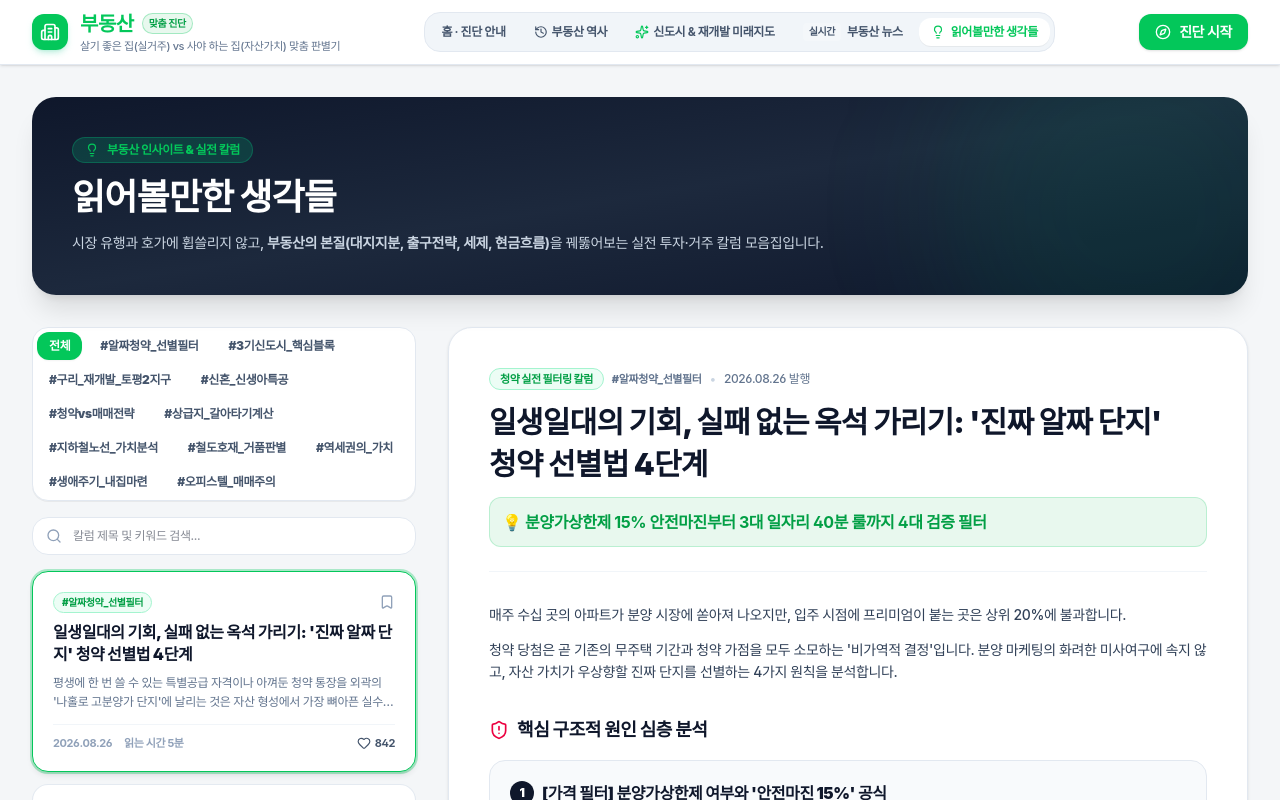
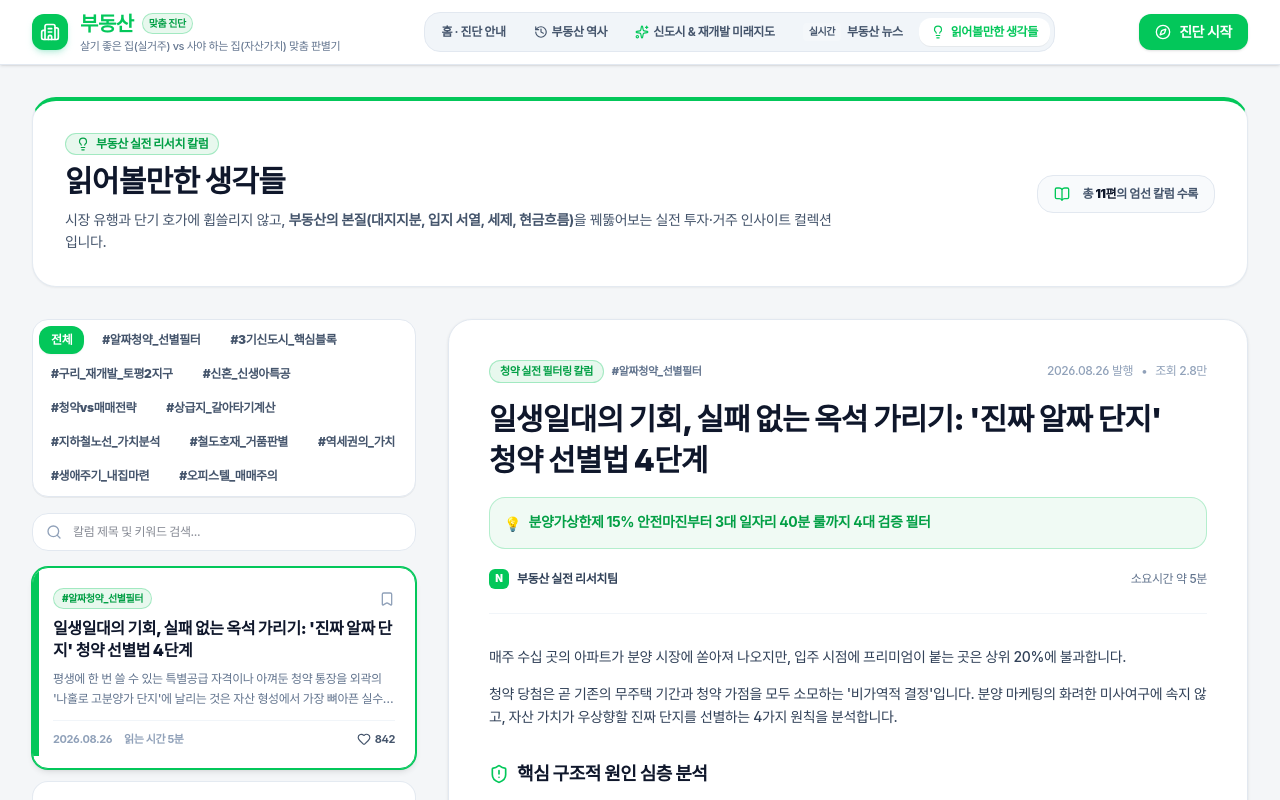
Before and after one commit to alstjrdlek75-lab/realestate, a React (Vite) app: page / in a window 1280 px wide. Both pictures are taken after a click on the button "읽어볼만한 생각들". Shown: the top 800 px of the page. Built offline with nearby package versions, Linux system fonts and the light colour scheme; the HTML template or start-up script is replaced by a standard one; a web font is replaced by a local one.

Commit message:
style: Enhance overall UI to maintain unified Naver Real Estate & Naver Pay clean design system

```diff
--- a/src/components/MyThoughts.tsx
+++ b/src/components/MyThoughts.tsx
@@ -59,33 +59,39 @@ export const MyThoughts: React.FC = () => {
   const allTags = ['전체', ...Array.from(new Set(THOUGHT_ARTICLES.map(a => a.tag)))];
 
   return (
-    <div className="max-w-7xl mx-auto px-4 sm:px-6 lg:px-8 py-8 animate-fadeIn space-y-8">
+    <div className="max-w-7xl mx-auto px-4 sm:px-6 lg:px-8 py-6 sm:py-8 animate-fadeIn space-y-6 sm:space-y-8">
 
-      {/* Top Banner Header */}
-      <div className="bg-gradient-to-br from-slate-900 via-slate-800 to-slate-900 rounded-3xl p-6 sm:p-10 text-white shadow-xl relative overflow-hidden">
-        <div className="absolute top-0 right-0 w-96 h-96 bg-emerald-500/10 rounded-full blur-3xl pointer-events-none -mr-20 -mt-20" />
-        <div className="relative z-10 max-w-3xl space-y-3">
-          <div className="inline-flex items-center gap-2 px-3 py-1 rounded-full bg-emerald-500/20 text-[#03c75a] border border-emerald-500/30 text-xs font-black">
+      {/* Top Banner Header (Naver Land Signature Clean Style) */}
+      <div className="bg-white rounded-3xl border border-slate-200/90 shadow-xs p-6 sm:p-8 relative overflow-hidden border-t-4 border-t-[#03c75a]">
+        <div className="flex flex-col md:flex-row md:items-center justify-between gap-4">
+          <div className="space-y-2 max-w-3xl">
+            <div className="inline-flex items-center gap-1.5 px-2.5 py-0.5 rounded-full bg-[#e8f8ee] text-[#029f45] border border-[#03c75a]/30 text-xs font-black">
               <Lightbulb className="w-3.5 h-3.5" />
-            <span>부동산 인사이트 & 실전 칼럼</span>
+              <span>부동산 실전 리서치 칼럼</span>
             </div>
-          <h1 className="text-2xl sm:text-4xl font-black tracking-tight leading-tight">
+            <h1 className="text-2xl sm:text-3xl font-black tracking-tight text-slate-900 leading-tight">
               읽어볼만한 생각들
             </h1>
-          <p className="text-xs sm:text-sm text-slate-300 leading-relaxed font-medium">
-            시장 유행과 호가에 휩쓸리지 않고, <strong>부동산의 본질(대지지분, 출구전략, 세제, 현금흐름)</strong>을 꿰뚫어보는 실전 투자·거주 칼럼 모음집입니다.
+            <p className="text-xs sm:text-sm text-slate-600 leading-relaxed font-medium">
+              시장 유행과 단기 호가에 휩쓸리지 않고, <strong>부동산의 본질(대지지분, 입지 서열, 세제, 현금흐름)</strong>을 꿰뚫어보는 실전 투자·거주 인사이트 컬렉션입니다.
             </p>
+          </div>
+
+          <div className="flex items-center gap-3 self-start md:self-auto bg-slate-50 px-4 py-2.5 rounded-2xl border border-slate-200 text-xs text-slate-600 font-bold">
+            <BookOpen className="w-4 h-4 text-[#03c75a]" />
+            <span>총 <strong className="text-slate-900">{THOUGHT_ARTICLES.length}편</strong>의 엄선 칼럼 수록</span>
+          </div>
         </div>
       </div>
 
       {/* Main Two-Column Layout */}
-      <div className="grid grid-cols-1 lg:grid-cols-12 gap-8">
+      <div className="grid grid-cols-1 lg:grid-cols-12 gap-6 sm:gap-8">
 
         {/* Left Column: Article List & Filter (4 Cols) */}
         <div className="lg:col-span-4 space-y-4">
 
           {/* Tag Filter Pills */}
-          <div className="flex flex-wrap gap-1.5 p-1 bg-white rounded-2xl border border-slate-200 shadow-2xs">
+          <div className="flex flex-wrap gap-1.5 p-1.5 bg-white rounded-2xl border border-slate-200 shadow-2xs">
             {allTags.map(tag => (
               <button
                 key={tag}
@@ -101,7 +107,7 @@ export const MyThoughts: React.FC = () => {
             ))}
           </div>
 
-          {/* Search Box */}
+          {/* Search Box (Naver Style) */}
           <div className="relative">
             <Search className="w-4 h-4 text-slate-400 absolute left-3.5 top-1/2 -translate-y-1/2" />
             <input
@@ -109,7 +115,7 @@ export const MyThoughts: React.FC = () => {
               value={searchQuery}
               onChange={e => setSearchQuery(e.target.value)}
               placeholder="칼럼 제목 및 키워드 검색..."
-              className="w-full pl-10 pr-4 py-2.5 rounded-2xl bg-white border border-slate-200 text-xs focus:outline-hidden focus:ring-2 focus:ring-[#03c75a]/30 font-medium"
+              className="w-full pl-10 pr-4 py-2.5 rounded-2xl bg-white border border-slate-200 text-xs focus:outline-hidden focus:border-[#03c75a] focus:ring-2 focus:ring-[#03c75a]/20 font-medium"
             />
           </div>
 
@@ -124,20 +130,25 @@ export const MyThoughts: React.FC = () => {
                 <div
                   key={art.id}
                   onClick={() => setActiveArticleId(art.id)}
-                  className={`p-4 sm:p-5 rounded-2xl border transition cursor-pointer flex flex-col justify-between space-y-3 ${
+                  className={`p-4 sm:p-5 rounded-2xl border transition cursor-pointer flex flex-col justify-between space-y-3 relative overflow-hidden ${
                     isActive
-                      ? 'bg-white border-[#03c75a] ring-2 ring-[#03c75a]/30 shadow-md'
-                      : 'bg-white hover:bg-slate-50 border-slate-200/90 shadow-2xs'
+                      ? 'bg-white border-[#03c75a] shadow-md ring-1 ring-[#03c75a]'
+                      : 'bg-white hover:bg-slate-50/80 border-slate-200/90 shadow-2xs'
                   }`}
                 >
+                  {isActive && (
+                    <div className="absolute left-0 top-0 bottom-0 w-1.5 bg-[#03c75a]" />
+                  )}
+
                   <div className="space-y-2">
                     <div className="flex items-center justify-between">
-                      <span className="text-[10px] font-black px-2 py-0.5 rounded-full bg-emerald-50 text-[#029f45] border border-emerald-200">
+                      <span className="text-[10px] font-black px-2 py-0.5 rounded-full bg-[#e8f8ee] text-[#029f45] border border-[#03c75a]/30">
                         {art.tag}
                       </span>
                       <button
                         onClick={(e) => handleToggleBookmark(art.id, e)}
                         className="text-slate-400 hover:text-[#03c75a] transition cursor-pointer"
+                        title="북마크"
                       >
                         <Bookmark className={`w-4 h-4 ${isBookmarked ? 'fill-[#03c75a] text-[#03c75a]' : ''}`} />
                       </button>
@@ -179,18 +190,21 @@ export const MyThoughts: React.FC = () => {
           <div className="bg-white rounded-3xl border border-slate-200 shadow-sm p-6 sm:p-10 space-y-8">
 
             {/* Article Top Header */}
-            <div className="space-y-3 border-b border-slate-100 pb-6">
-              <div className="flex flex-wrap items-center gap-2">
-                <span className="text-[11px] font-black px-2.5 py-0.5 rounded-full bg-emerald-50 text-[#029f45] border border-emerald-200">
+            <div className="space-y-4 border-b border-slate-100 pb-6">
+              <div className="flex flex-wrap items-center justify-between gap-2">
+                <div className="flex items-center gap-2">
+                  <span className="text-[11px] font-black px-2.5 py-0.5 rounded-full bg-[#e8f8ee] text-[#029f45] border border-[#03c75a]/30">
                     {currentArticle.categoryLabel}
                   </span>
                   <span className="text-[11px] font-black text-slate-500">
                     {currentArticle.tag}
                   </span>
-                <span className="text-xs text-slate-300">•</span>
-                <span className="text-xs text-slate-500 font-medium">
-                  {currentArticle.publishedAt} 발행
-                </span>
+                </div>
+                <div className="flex items-center gap-2 text-xs text-slate-400 font-medium">
+                  <span>{currentArticle.publishedAt} 발행</span>
+                  <span>•</span>
+                  <span>조회 {currentArticle.views}</span>
+                </div>
               </div>
 
               <h1 className="text-xl sm:text-3xl font-black text-slate-900 tracking-tight leading-snug break-keep">
@@ -198,24 +212,36 @@ export const MyThoughts: React.FC = () => {
               </h1>
 
               {currentArticle.subtitle && (
-                <p className="text-sm sm:text-base font-bold text-[#029f45] bg-[#e8f8ee] p-3 rounded-xl border border-[#03c75a]/20">
-                  💡 {currentArticle.subtitle}
-                </p>
+                <div className="text-xs sm:text-sm font-bold text-[#029f45] bg-[#f0faf4] p-3.5 rounded-2xl border border-[#03c75a]/25 flex items-start gap-2">
+                  <span className="shrink-0 mt-0.5">💡</span>
+                  <span>{currentArticle.subtitle}</span>
+                </div>
               )}
+
+              {/* Author / Source Meta Bar */}
+              <div className="flex items-center justify-between text-xs text-slate-500 pt-1 font-medium">
+                <div className="flex items-center gap-2">
+                  <div className="w-5 h-5 rounded-md bg-[#03c75a] text-white flex items-center justify-center font-black text-[10px]">
+                    N
+                  </div>
+                  <span className="font-bold text-slate-700">부동산 실전 리서치팀</span>
+                </div>
+                <span>소요시간 약 {currentArticle.readTime}</span>
+              </div>
             </div>
 
             {/* Intro Lead Paragraphs */}
-            <div className="space-y-3 text-xs sm:text-sm text-slate-700 leading-relaxed font-medium">
+            <div className="space-y-3.5 text-xs sm:text-sm text-slate-700 leading-relaxed font-medium">
               {currentArticle.contentParagraphs.map((p, idx) => (
-                <p key={idx}>{p}</p>
+                <p key={idx} className="leading-relaxed">{p}</p>
               ))}
             </div>
 
-            {/* 4 Key Points / Core Structural Reasons */}
+            {/* Core Structural Reasons / Key Points */}
             {currentArticle.keyPoints && currentArticle.keyPoints.length > 0 && (
               <div className="space-y-4">
                 <h3 className="text-base sm:text-lg font-black text-slate-900 flex items-center gap-2">
-                  <ShieldAlert className="w-5 h-5 text-rose-600" />
+                  <ShieldAlert className="w-5 h-5 text-[#03c75a]" />
                   <span>핵심 구조적 원인 심층 분석</span>
                 </h3>
 
@@ -223,10 +249,10 @@ export const MyThoughts: React.FC = () => {
                   {currentArticle.keyPoints.map(point => (
                     <div
                       key={point.num}
-                      className="p-5 rounded-2xl bg-slate-50 border border-slate-200 space-y-2.5 hover:border-slate-300 transition"
+                      className="p-5 sm:p-6 rounded-2xl bg-[#f8faf9] border border-slate-200/90 space-y-3 hover:border-slate-300 transition"
                     >
-                      <div className="flex items-center gap-2">
-                        <span className="w-6 h-6 rounded-full bg-slate-900 text-white font-black text-xs flex items-center justify-center">
+                      <div className="flex items-center gap-2.5">
+                        <span className="w-6 h-6 rounded-full bg-[#03c75a] text-white font-black text-xs flex items-center justify-center shadow-xs">
                           {point.num}
                         </span>
                         <h4 className="text-sm sm:text-base font-black text-slate-900">
@@ -234,12 +260,12 @@ export const MyThoughts: React.FC = () => {
                         </h4>
                       </div>
 
-                      <p className="text-xs sm:text-sm text-slate-600 leading-relaxed font-medium pl-8 whitespace-pre-line">
+                      <p className="text-xs sm:text-sm text-slate-700 leading-relaxed font-medium pl-8 whitespace-pre-line">
                         {point.description}
                       </p>
 
                       {point.quote && (
-                        <div className="ml-8 p-3 rounded-xl bg-white border border-slate-200 text-xs font-bold text-slate-800 italic">
+                        <div className="ml-8 p-3.5 rounded-xl bg-white border-l-4 border-l-[#03c75a] border border-slate-200 text-xs font-bold text-slate-800 shadow-2xs">
                           "{point.quote}"
                         </div>
                       )}
@@ -257,18 +283,18 @@ export const MyThoughts: React.FC = () => {
                   <span>핵심 비교 및 가이드 요약</span>
                 </h3>
 
-                <div className="overflow-x-auto rounded-2xl border border-slate-200">
+                <div className="overflow-x-auto rounded-2xl border border-slate-200 shadow-2xs">
                   <table className="w-full text-left text-xs sm:text-sm border-collapse">
                     <thead>
-                      <tr className="bg-slate-100 border-b border-slate-200 text-slate-800 font-black">
+                      <tr className="bg-slate-100/90 border-b border-slate-200 text-slate-800 font-black">
                         {currentArticle.tableData.headers.map((h, i) => (
                           <th key={i} className={`p-3.5 whitespace-nowrap ${i === 1 ? 'text-[#0066ff]' : i === 2 ? 'text-[#029f45]' : ''}`}>{h}</th>
                         ))}
                       </tr>
                     </thead>
-                    <tbody className="divide-y divide-slate-100 font-medium text-slate-700">
+                    <tbody className="divide-y divide-slate-100 font-medium text-slate-700 bg-white">
                       {currentArticle.tableData.rows.map((row, idx) => (
-                        <tr key={idx} className="hover:bg-slate-50">
+                        <tr key={idx} className="hover:bg-[#f8faf9] transition-colors">
                           <td className="p-3.5 font-bold text-slate-900 bg-slate-50/50 whitespace-nowrap">{row.category}</td>
                           <td className="p-3.5 text-slate-600">{row.col1}</td>
                           <td className="p-3.5 font-bold text-[#029f45]">{row.col2}</td>
@@ -283,11 +309,11 @@ export const MyThoughts: React.FC = () => {
               </div>
             )}
 
-            {/* Final Conclusion Box */}
+            {/* Final Conclusion Box (Naver Pay Clean Green Style) */}
             {currentArticle.conclusion && (
-              <div className="p-5 sm:p-6 rounded-2xl bg-[#e8f8ee] border border-[#03c75a]/30 flex items-start gap-3 text-xs sm:text-sm text-slate-800">
+              <div className="p-5 sm:p-6 rounded-2xl bg-[#e8f8ee] border border-[#03c75a]/35 flex items-start gap-3.5 text-xs sm:text-sm text-slate-800 shadow-2xs">
                 <CheckCircle2 className="w-5 h-5 text-[#03c75a] shrink-0 mt-0.5" />
-                <div className="space-y-1">
+                <div className="space-y-1.5">
                   <strong className="text-slate-900 block font-black text-sm sm:text-base">
                     💡 필자의 최종 결론 및 자산 배분 조언
                   </strong>
@@ -301,7 +327,7 @@ export const MyThoughts: React.FC = () => {
             {/* Footer action bar */}
             <div className="pt-4 border-t border-slate-100 flex flex-wrap items-center justify-between gap-3 text-xs">
               <div className="flex items-center gap-2 text-slate-500 font-bold">
-                <Eye className="w-4 h-4" />
+                <Eye className="w-4 h-4 text-slate-400" />
                 <span>조회수 {currentArticle.views}</span>
               </div>
 
@@ -314,7 +340,7 @@ export const MyThoughts: React.FC = () => {
                       : 'bg-white border-slate-200 text-slate-700 hover:bg-slate-50'
                   }`}
                 >
-                  <Heart className={`w-3.5 h-3.5 ${likedIds.includes(currentArticle.id) ? 'fill-rose-500' : ''}`} />
+                  <Heart className={`w-3.5 h-3.5 ${likedIds.includes(currentArticle.id) ? 'fill-rose-500 text-rose-500' : ''}`} />
                   <span>좋아요 {currentArticle.likes + (likedIds.includes(currentArticle.id) ? 1 : 0)}</span>
                 </button>
 
@@ -325,9 +351,9 @@ export const MyThoughts: React.FC = () => {
                       alert('칼럼 링크가 복사되었습니다.');
                     }
                   }}
-                  className="px-3.5 py-2 rounded-xl bg-white border border-slate-200 text-slate-700 hover:bg-slate-50 text-xs font-black flex items-center gap-1.5 transition cursor-pointer"
+                  className="px-3.5 py-2 rounded-xl bg-white border border-slate-200 text-slate-700 hover:bg-slate-50 text-xs font-black flex items-center gap-1.5 transition cursor-pointer shadow-2xs"
                 >
-                  <Share2 className="w-3.5 h-3.5" />
+                  <Share2 className="w-3.5 h-3.5 text-slate-500" />
                   <span>공유하기</span>
                 </button>
               </div>
```
Lines whose indentation alone changed are shown as unchanged.
